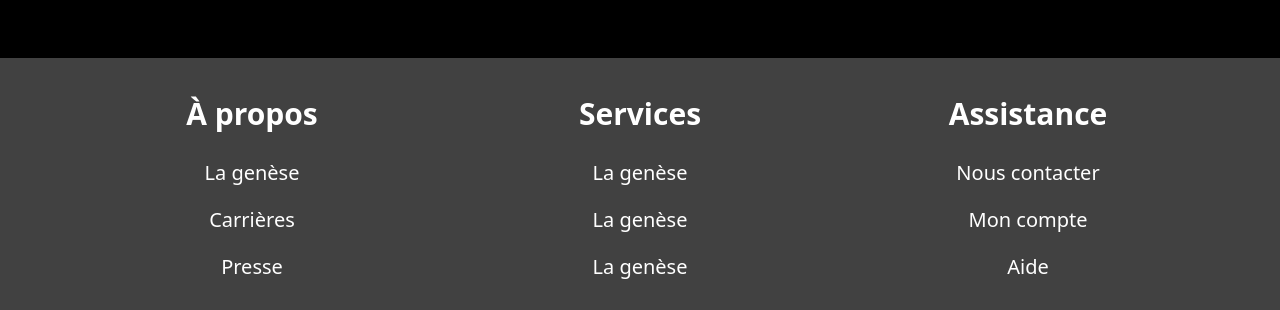
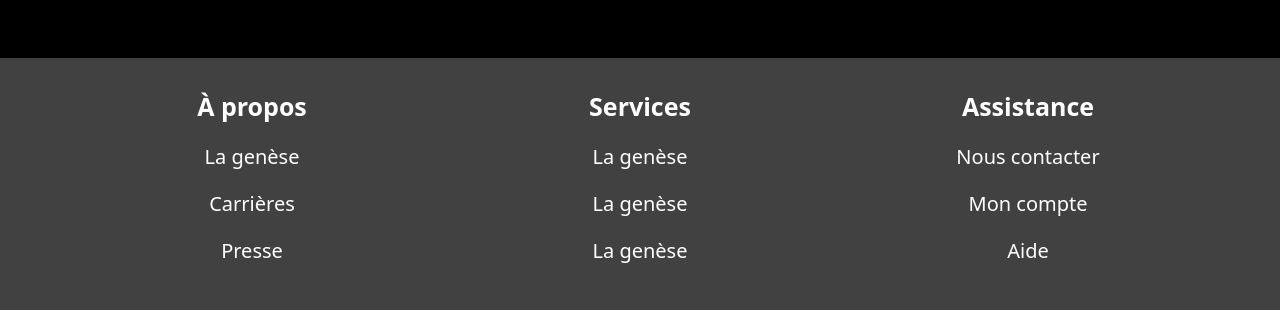
Before and after one commit to M1N00/ASKA-miniatures, a plain HTML site: page index.html in a window 1280 px wide. Shown: the part 1953-2263 px from the top of the page. Drawn offline with Linux system fonts and the light colour scheme.

Commit message:
Add files via upload

```diff
--- a/index.html
+++ b/index.html
@@ -53,21 +53,21 @@
     </div>
 
     <hr style="border: 30px solid rgb(0, 0, 0); width: 100%; margin: 0; padding: 0;">
-    <div style="display: flex; gap: 10px; padding: 10px; height: auto; justify-content: center; align-items: top;">
+    <div style="display: flex; gap: 10px; padding: 10px; height: auto; justify-content: center; align-items: top; max-width: 100%;">
         <div style="width: 30%;">
-            <h2 style="color: rgb(255, 255, 255); font-size: 30px;">À propos</h2>
+            <h2 style="color: rgb(255, 255, 255); font-size: 25px;">À propos</h2>
             <p style="color: rgb(255, 255, 255); font-size: 20px;">La genèse</p>
             <p style="color: rgb(255, 255, 255); font-size: 20px;">Carrières</p>
             <p style="color: rgb(255, 255, 255); font-size: 20px;">Presse</p>
         </div>
         <div style="width: 30%;">
-            <h2 style="color: rgb(255, 255, 255); font-size: 30px;">Services</h2>
+            <h2 style="color: rgb(255, 255, 255); font-size: 25px;">Services</h2>
             <p style="color: rgb(255, 255, 255); font-size: 20px;">La genèse</p>
             <p style="color: rgb(255, 255, 255); font-size: 20px;">La genèse</p>
             <p style="color: rgb(255, 255, 255); font-size: 20px;">La genèse</p>
         </div>
         <div style="width: 30%;">
-            <h2 style="color: rgb(255, 255, 255); font-size: 30px;">Assistance</h2>
+            <h2 style="color: rgb(255, 255, 255); font-size: 25px;">Assistance</h2>
             <p style="color: rgb(255, 255, 255); font-size: 20px;">Nous contacter</p>
             <p style="color: rgb(255, 255, 255); font-size: 20px;">Mon compte</p>
             <p style="color: rgb(255, 255, 255); font-size: 20px;">Aide</p>
--- a/style.css
+++ b/style.css
@@ -34,7 +34,7 @@ body {
     background-color: #414141;
     font-family: system-ui, -apple-system, BlinkMacSystemFont, 'Segoe UI', Roboto, Oxygen, Ubuntu, Cantarell, 'Open Sans', 'Helvetica Neue', sans-serif;
     overflow-x: hidden; /* Prevent horizontal scroll */
-
+    max-width: 100vw; /* Prevent overflow */
 }
 
 .GeneralButton {
```
